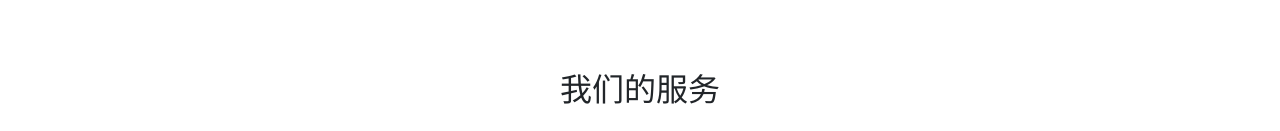
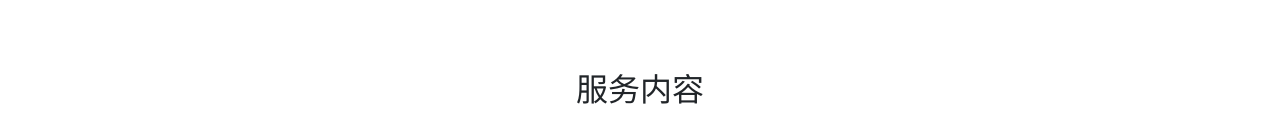
Before and after one commit to Xidorn/wxsfw, a plain HTML site: page index.html in a window 1280 px wide. Shown: the part 248-379 px from the top of the page. Drawn offline with nearby package versions, Linux system fonts and the light colour scheme.

```diff
--- a/index.html
+++ b/index.html
@@ -74,7 +74,7 @@
     <main>
         <section class="py-5 my-5">
             <div class="container">
-                <h2 class="mb-4 text-center">我们的服务</h2>
+                <h2 class="mb-4 text-center">服务内容</h2>
                 <div class="row g-4">
                     <div class="col-md-4">
                         <div class="service-card">
```
